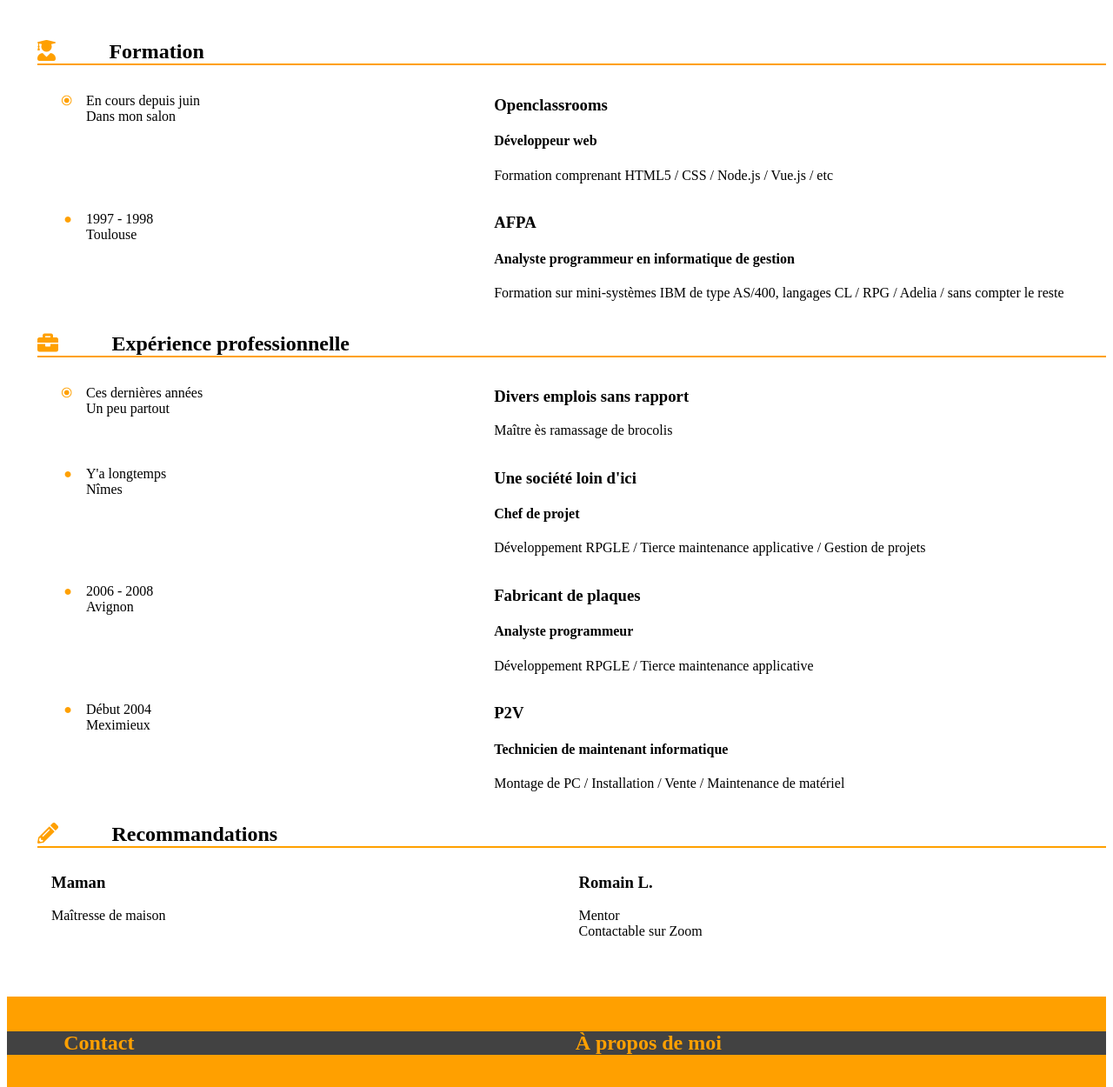
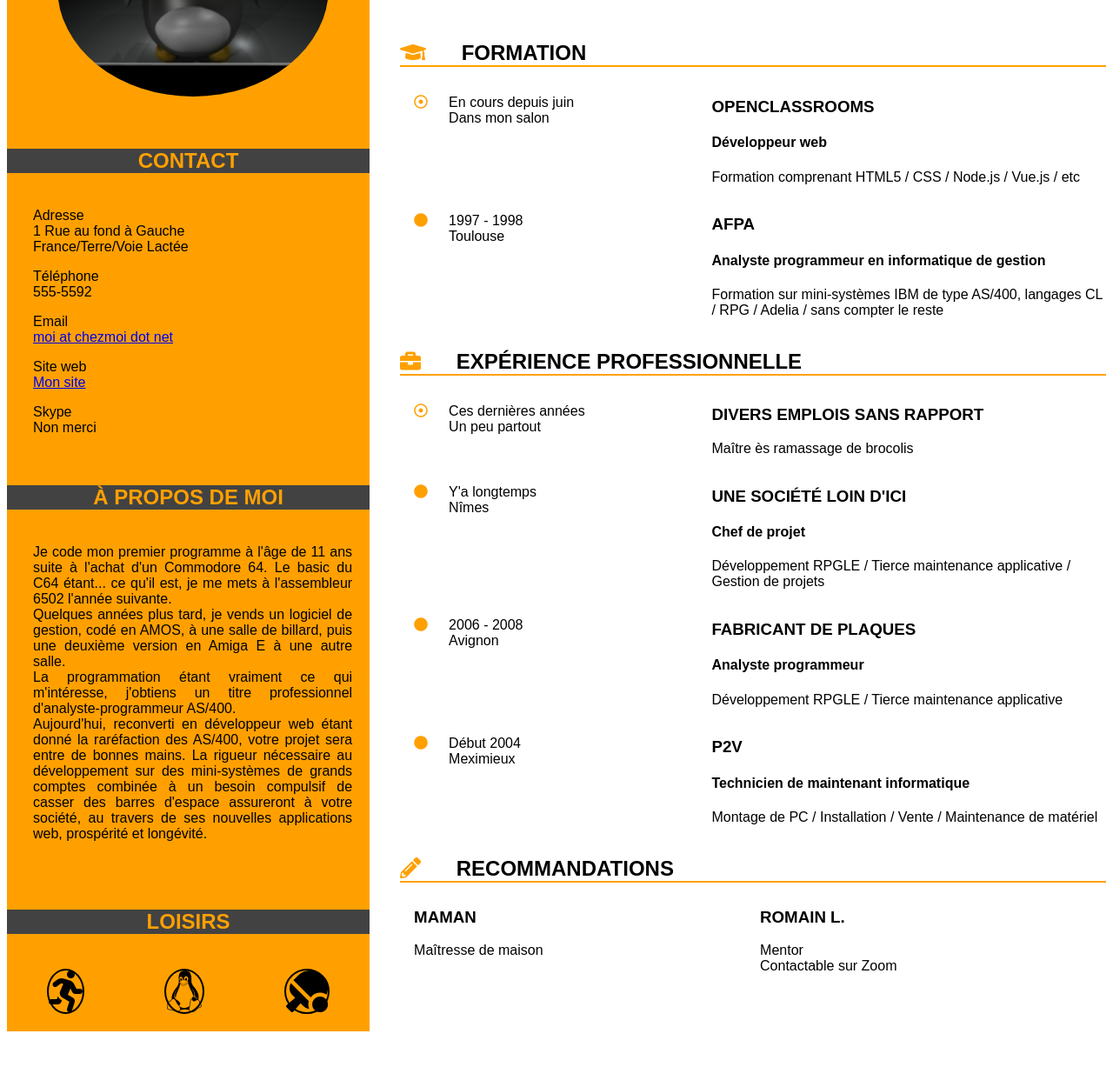
Before and after one commit to Itzalean/Projet-1, a plain HTML site: page index.html in a window 1280 px wide. Shown: the part 163-1413 px from the top of the page at 87% size. After the commit the page ends 1357 px from the top, so only its background shows below. Drawn offline with Linux system fonts and the light colour scheme; a web font is replaced by a local one.

Commit message:
Modifications suite à revue par le mentor.

```diff
--- a/css/CV-style.css
+++ /dev/null
@@ -1,84 +0,0 @@
-#FullDoc {
-	display: flex;
-	flex-direction: row-reverse;
-	background-color: #FFF; }
-
-#corps {
-	flex: 1; /* Pour utiliser toute la place restante */
-	padding-left: 35px;
-	padding-bottom: 50px; }
-
-h1 { font-size: 45px; }
-h2 { margin-bottom: 10px; }
-hr {
-	width: 15%;
-	margin: 0;
-	color: #FFA000;
-	margin-bottom: 50px; }
-
-em {
-	color: #FFA000;
-	font-style: normal; }
-
-section h2 { border-bottom: 2px solid #FFA000;}
-
-.fas {
-	color: #FFA000;
-	margin-right: 5%; }
-
-li {
-	list-style-type: '\25CF';
-	color: #FFA000; }
-li:first-child { list-style-type: "\1F78A"; }
-
-article {
-	display: flex;
-	margin-left: 1em;
-	color: #000; }
-
-.date { width: 40%; }
-.details { flex: 1; }
-
-aside { display: flex;
-	flex-direction: column;
-	width: 33%;
-	background-color: #FFA000;
-	padding: 0px; }
-
-#photo { text-align: center; }
-img {  border-radius: 50%; }
-
-aside p {
-	margin-left: 30px;
-	margin-right: 20px;
-	text-align: justify; }
-
-h5 {
-	width: 100%;
-	background-color: #424242;
-	color: #FFA000;
-	text-align: center;
-	font-size: 1.5em; }
-
-#a_propos { flex: 1 0 auto; }
-
-#pied {
-	text-align: center;
-	margin-bottom: 20px; }
-
-.fab {
-	font-size: 3em;
-	text-align: center; }
-
-
-@media all and (max-width: 1280px)
-{
-	#FullDoc { flex-direction: column; }
-
-	aside {
-		flex-direction: row;
-		width: 100%; }
-
-	#photo, #Loisirs { display: none; }
-	#a_propos{flex: 1;}
-}
--- /dev/null
+++ b/css/style.css
@@ -0,0 +1,158 @@
+@font-face {
+    font-family: 'open-sans';
+    src: url('https://cdn.jsdelivr.net/npm/open-sans-all@0.1.3/fonts/open-sans-regular.woff2') format('woff2'),
+         url('https://cdn.jsdelivr.net/npm/open-sans-all@0.1.3/fonts/open-sans-regular.woff') format('woff'),
+         url('https://cdn.jsdelivr.net/npm/open-sans-all@0.1.3/fonts/open-sans-regular.ttf') format('truetype'),
+         url('https://cdn.jsdelivr.net/npm/open-sans-all@0.1.3/fonts/open-sans-regular.eot') format('eot'),
+         url('https://cdn.jsdelivr.net/npm/open-sans-all@0.1.3/fonts/open-sans-regular.svg') format('svg');
+    font-weight: normal;
+    font-style: normal;
+}
+
+
+#FullDoc {
+	display: flex;
+	flex-direction: row-reverse;
+	background-color: #FFF;
+	font-family: "open-sans", Arial, sans-serif;
+}
+
+.majuscules {
+	text-transform: uppercase;
+}
+
+#corps {
+	flex: 1; /* Pour utiliser toute la place restante */
+	padding-left: 35px;
+	padding-bottom: 50px;
+}
+
+h1 {
+	font-size: 45px;
+}
+h2 {
+	margin-bottom: 10px;
+}
+hr {
+	width: 15%;
+	margin: 0;
+	color: #FFA000;
+	margin-bottom: 50px;
+}
+
+em {
+	color: #FFA000;
+	font-style: normal;
+}
+
+section h2 {
+	border-bottom: 2px solid #FFA000;
+}
+
+.fas, .far {
+	color: #FFA000;
+	margin-right: 5%;
+}
+
+ul {
+	list-style: none;
+}
+
+article {
+	display: flex;
+	margin-left: 1em;
+	color: #000;
+	margin-top: 0px;
+}
+
+.date {
+	width: 40%;
+}
+.details {
+	flex: 1;
+}
+
+aside {
+	display: flex;
+	flex-direction: column;
+	width: 33%;
+	background-color: #FFA000;
+	padding: 0px;
+}
+
+#photo {
+	text-align: center;
+}
+img {
+	width: 85%;
+	border-radius: 50%;
+}
+
+aside p {
+	margin-left: 30px;
+	margin-right: 20px;
+	text-align: justify;
+}
+
+h5 {
+	width: 100%;
+	background-color: #424242;
+	color: #FFA000;
+	text-align: center;
+	font-size: 1.5em;
+}
+
+#a_propos {
+	flex: 1 0 auto;
+}
+
+#pied {
+	display: flex;
+	justify-content: space-around;
+	margin-bottom: 20px;
+	font-size: 3em;
+}
+#pied i {
+	border: 2px solid;
+	border-radius: 50%;
+}
+
+/*******************************************/
+
+@media all and (max-width: 900px)
+{
+	#FullDoc {
+		flex-direction: column;
+	}
+	#corps {
+		padding-left: 5px;
+	}
+
+	article {
+		flex-direction: column;
+		width: 100%;
+	}
+	.date {
+		width: 100%;
+	}
+
+	aside {
+		display: flex;
+		flex-direction: column;
+		width: 100%;
+	}
+
+	#photo {
+		display: none;
+		/*order: 3;*/
+	}
+	#a_propos {
+		order: 1;
+	}
+	#Contact {
+		order: 2;
+	}
+	#Loisirs {
+		order: 3;
+	}
+}
--- a/cv.html
+++ b/index.html
@@ -1,8 +1,9 @@
 <!DOCTYPE html>
 <html lang="fr">
 	<head>
+		<meta name="viewport" content="width=device-width, initial-scale=1.0">
 		<meta charset="utf-8"/>
-		<link rel="stylesheet" href="css/CV-style.css" />
+		<link rel="stylesheet" href="css/style.css" />
 		<link rel="stylesheet" href=
 "https://cdnjs.cloudflare.com/ajax/libs/font-awesome/5.9.0/css/all.css">
 		<title>CV</title>
@@ -10,25 +11,26 @@
 	<body>
 		<div id="FullDoc">
 		<div id="corps">
-			<header><h1><em>John</em> Doe</h1>
+			<header><h1 class="majuscules"><em>John</em> Doe</h1>
 				<h2>Développeur web freelance</h2>
 				<hr>
 			</header>
 			<section>
-				<h2><i class="fas fa-user-graduate"></i>Formation</h2>
-				<ul>
+				<h2 class="majuscules"><i class="fas fa-graduation-cap fa-flip-horizontal"></i>Formation</h2>
+				<ul class = "fa-ul">
 					<li>
 						<article>
-							<div class="date"><p>En cours depuis juin<br>Dans mon salon</p></div>
-							<div class="details"><h3>Openclassrooms</h3>
+
+							<div class="date"><p><i class="fa-li far fa-dot-circle"></i>En cours depuis juin<br>Dans mon salon</p></div>
+							<div class="details"><h3 class="majuscules">Openclassrooms</h3>
 							<h4>Développeur web</h4>
 							<p>Formation comprenant HTML5 / CSS / Node.js / Vue.js / etc</p></div>
 						</article>
 					</li>
 					<li>
 						<article>
-							<div class="date"><p>1997 - 1998<br>Toulouse</p></div>
-							<div class="details"><h3>AFPA</h3>
+							<div class="date"><p><i class="fa-li fas fa-circle"></i>1997 - 1998<br>Toulouse</p></div>
+							<div class="details"><h3 class="majuscules">AFPA</h3>
 							<h4>Analyste programmeur en informatique de gestion</h4>
 							<p>Formation sur mini-systèmes IBM de type AS/400, langages CL / RPG / Adelia / sans compter le reste</p></div>
 						</article>
@@ -36,34 +38,34 @@
 				</ul>
 			</section>
 			<section>
-				<h2><i class="fas fa-briefcase"></i>Expérience professionnelle</h2>
-				<ul>
+				<h2 class="majuscules"><i class="fas fa-briefcase"></i>Expérience professionnelle</h2>
+				<ul class = "fa-ul">
 					<li>
 						<article>
-							<div class="date"><p>Ces dernières années<br>Un peu partout</p></div>
-							<div class="details"><h3>Divers emplois sans rapport</h3><p>Maître ès ramassage de brocolis</p></div>
+							<div class="date"><p><i class="fa-li far fa-dot-circle"></i>Ces dernières années<br>Un peu partout</p></div>
+							<div class="details"><h3 class="majuscules">Divers emplois sans rapport</h3><p>Maître ès ramassage de brocolis</p></div>
 						</article>
 					</li>
 					<li>
 						<article>
-							<div class="date"><p>Y'a longtemps<br>Nîmes</p></div>
-							<div class="details"><h3>Une société loin d'ici</h3>
+							<div class="date"><p><i class="fa-li fas fa-circle"></i>Y'a longtemps<br>Nîmes</p></div>
+							<div class="details"><h3 class="majuscules">Une société loin d'ici</h3>
 							<h4>Chef de projet</h4>
 							<p>Développement RPGLE / Tierce maintenance applicative / Gestion de projets</p></div>
 						</article>
 					</li>
 					<li>
 						<article>
-							<div class="date"><p>2006 - 2008<br>Avignon</p></div>
-							<div class="details"><h3>Fabricant de plaques</h3>
+							<div class="date"><p><i class="fa-li fas fa-circle"></i>2006 - 2008<br>Avignon</p></div>
+							<div class="details"><h3 class="majuscules">Fabricant de plaques</h3>
 							<h4>Analyste programmeur</h4>
 							<p>Développement RPGLE / Tierce maintenance applicative</p></div>
 						</article>
 					</li>
 					<li>
 						<article>
-							<div class="date"><p>Début 2004<br>Meximieux</p></div>
-							<div class="details"><h3>P2V</h3>
+							<div class="date"><p><i class="fa-li fas fa-circle"></i>Début 2004<br>Meximieux</p></div>
+							<div class="details"><h3 class="majuscules">P2V</h3>
 							<h4>Technicien de maintenant informatique</h4>
 							<p>Montage de PC / Installation / Vente / Maintenance de matériel</p></div>
 						</article>
@@ -71,17 +73,17 @@
 				</ul>
 			</section>
 			<section>
-				<h2><i class="fas fa-pencil-alt"></i>Recommandations</h2>
+				<h2 class="majuscules"><i class="fas fa-pencil-alt"></i>Recommandations</h2>
 				<article>
-					<div class="details"><h3>Maman</h3><p>Maîtresse de maison</p></div>
-					<div class="details"><h3>Romain L.</h3><p>Mentor<br>Contactable sur Zoom</p></div>
+					<div class="details"><h3 class="majuscules">Maman</h3><p>Maîtresse de maison</p></div>
+					<div class="details"><h3 class="majuscules">Romain L.</h3><p>Mentor<br>Contactable sur Zoom</p></div>
 				</article>
 			</section>
 		</div>
 		<aside>
 			<p id="photo"><a href="Images/tuxynator.jpg"><img src="Images/tuxynator-mini.jpg" alt="Moi" title="Moi"></a></p>
 			<section id="Contact">
-			<h5>Contact</h5>
+			<h5 class="majuscules">Contact</h5>
 				<p>Adresse<br>
 					1 Rue au fond à Gauche<br>
 					France/Terre/Voie Lactée
@@ -93,20 +95,20 @@
 					<a href="mailto:moi@chezmoi.net">moi at chezmoi dot net</a>
 				</p>
 				<p>Site web<br>
-					<a href="https://github.com/">Mon site</a></p>
+					<a href="https://github.com/Itzalean">Mon site</a></p>
 				<p>Skype<br>
 				Non merci</p>
 			</section>
 			<section id="a_propos">
-			<h5>À propos de moi</h5>
+			<h5 class="majuscules">À propos de moi</h5>
 				<p>Je code mon premier programme à l'âge de 11 ans suite à l'achat d'un Commodore 64. Le basic du C64 étant... ce qu'il est, je me mets à l'assembleur 6502 l'année suivante.<br>
 				Quelques années plus tard, je vends un logiciel de gestion, codé en AMOS, à une salle de billard, puis une deuxième version en Amiga E à une autre salle.<br>
 				La programmation étant vraiment ce qui m'intéresse, j'obtiens un titre professionnel d'analyste-programmeur AS/400.<br>
 				Aujourd'hui, reconverti en développeur web étant donné la raréfaction des AS/400, votre projet sera entre de bonnes mains. La rigueur nécessaire au développement sur des mini-systèmes de grands comptes combinée à un besoin compulsif de casser des barres d'espace assureront à votre société, au travers de ses nouvelles applications web, prospérité et longévité.</p>
 			</section>
 			<section id="Loisirs">
-				<h5>Loisirs</h5>
-				<div id="pied"><i class="fab fa-linux"></i></div>
+				<h5 class="majuscules">Loisirs</h5>
+				<div id="pied"><i class="fa fa-running"></i><i class="fab fa-linux"></i><i class="fa fa-table-tennis"></i></div>
 			</section>
 		</aside>
 	</div>
```
